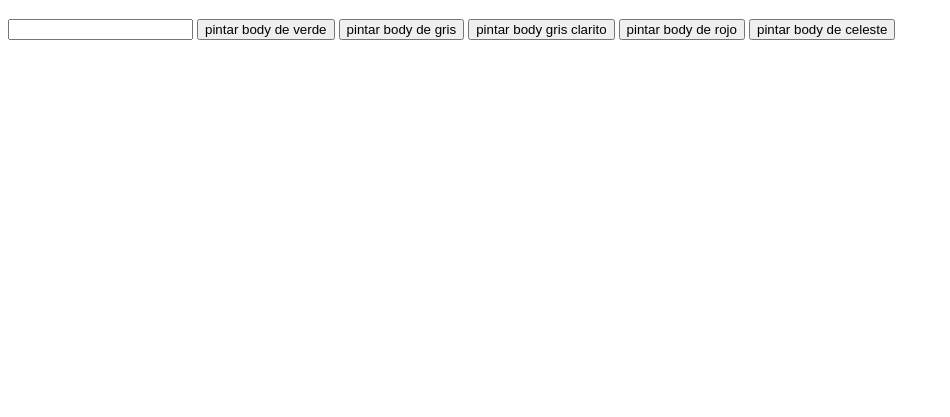
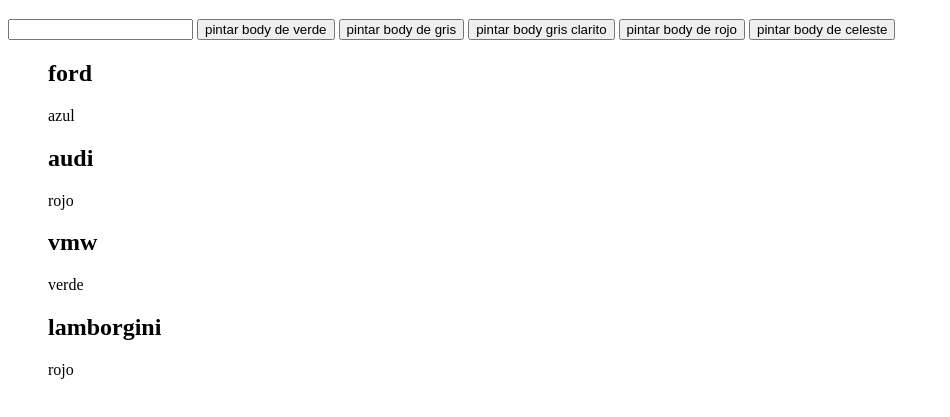
Before and after one commit to anmedina-arg/javascript-clases-tuoria-G107, a plain HTML site: page index.html in a window 1280 px wide. Shown: the part 61-478 px from the top of the page, without its empty margins (0-950 px from the left). Drawn offline with Linux system fonts and the light colour scheme.

Commit message:
clase de arreglos y objetos

```diff
--- a/assets/js/pepito.js
+++ b/assets/js/pepito.js
@@ -21,7 +21,7 @@
 // console.log(userInput);
 // console.log(userInput.value);
 
-// Revisen esto en https://pythontutor.com/ - Esto no se renderiza en la consola
+// // Revisen esto en https://pythontutor.com/ - Esto no se renderiza en la consola
 // var a = 950;
 
 // if (a < 576) {
@@ -34,7 +34,7 @@
 //   console.log('xl');
 // }
 
-// Revisen esto en https://pythontutor.com/ - Hagan la prueba de poner a=350
+// // Revisen esto en https://pythontutor.com/ - Hagan la prueba de poner a=350
 // var a = 350;
 
 // if (a < 576) {
@@ -104,24 +104,153 @@
 //   console.log('hace mucho calor');
 // }
 
-function pintar_body(color = 'lightgreen') {
-  var body = document.querySelector('body');
+// function pintar_body(color = 'lightgreen') {
+//   var body = document.querySelector('body');
 
-  console.log('el valor que le estoy pasando es: ', color);
+//   console.log('el valor que le estoy pasando es: ', color);
 
-  body.style.backgroundColor = color;
-}
+//   body.style.backgroundColor = color;
+// }
 
-function suma(a, b) {
-  return a + b;
-}
+// function suma(a, b) {
+//   return a + b;
+// }
 
-alert(suma(3, 5)); // 8
-var resultado = suma(3, 5);
+// alert(suma(3, 5)); // 8
+// var resultado = suma(3, 5);
 
-console.log(resultado);
+// console.log(resultado);
 
 // var dark_body = '#131313';
 // var light_body = '#e1e1e1';
 
 // pintar_body();
+
+// var nombre = ' andres ';
+// console.log(nombre);
+// // nombre.push('a');
+
+// var nombreSinEspacios = nombre.trim(nombre);
+// console.log(nombreSinEspacios);
+
+// var arreglo = ['perro', 'gato', 'ave'];
+// arreglo.push(2);
+
+// console.log(arreglo);
+
+// const autos = ['ford', 'chevrolet', 'audi', 'vmw'];
+
+// var auto = '';
+// let auto = "andres";
+// console.log('1', auto);
+
+// for (var auto of autos) {
+//   if (auto === 'ford') {
+//     auto = 'ford';
+//   }
+// }
+
+// console.log('2', auto);
+
+// let libros = [
+//   { titulo: 'el señor de los anillos', autor: 'Tolkien' },
+//   { titulo: 'martin fierro', autor: 'Jose hernandez' },
+//   { titulo: 'cien años de soledad', autor: 'Garcia Marquez' },
+// ];
+
+// for (let libro of libros) {
+//   console.log(`El libro: ${libro.titulo} fue escrito por ${libro.autor}`);
+// }
+
+let auto = {
+  marca: 'ford',
+  color: 'azul',
+  direccion: 'hidraulica',
+  año: 2020,
+  traccion: ['2 x 4', '4 x 4'],
+};
+
+// let alumno = {
+//   nombre: 'juan',
+//   apellido: 'rodriguez',
+//   hobby: 'escuchar musica',
+//   materiasAprobadas: [
+//     'lengua',
+//     'matematicas',
+//     { lenguagesDeProgramacion: ['python', 'javascript'] },
+//   ],
+// };
+
+// bracket notation
+console.log('bracket notation', auto['marca']);
+
+let propiedad = 'color';
+
+console.log('bracket notation con propiedad', auto[propiedad]);
+
+// dot notation
+console.log('dot notation', auto.traccion[1]);
+
+let autos = [
+  {
+    marca: 'ford',
+    color: 'azul',
+    direccion: 'hidraulica',
+    año: 2020,
+    traccion: ['2 x 4', '4 x 4'],
+    vendido: true,
+  },
+  {
+    marca: 'audi',
+    color: 'rojo',
+    direccion: 'hidraulica',
+    año: 2020,
+    traccion: ['2 x 4'],
+    vendido: false,
+  },
+  {
+    marca: 'vmw',
+    color: 'verde',
+    direccion: 'hidraulica',
+    año: 2023,
+    traccion: ['4 x 4'],
+    vendido: false,
+  },
+  {
+    marca: 'lamborgini',
+    color: 'rojo',
+    direccion: 'hidraulica',
+    año: 2023,
+    traccion: ['4 x 4'],
+    vendido: false,
+  },
+];
+
+// let vendidos = {};
+// console.log('autos vendidos antes del bucle for', vendidos);
+
+for (let auto of autos) {
+  // console.log('que es auto?', auto);
+  console.log(auto.marca);
+}
+
+// console.log('autos vendidos despues del bucle for', vendidos);
+// console.log(vendidos);
+
+let html = '';
+
+for (let auto of autos) {
+  html += `<div id="${auto.marca} class="producto">
+ <h2> ${auto.marca} </h2>
+ <span> ${auto.color} </span>
+ </div> `;
+  //   html =
+  //     html +
+  //     `<div id="${auto.marca} class="producto">
+  //  <h2> ${auto.marca} </h2>
+  //  <span> ${auto.color} </span>
+  //  </div> `;
+}
+
+const ele = document.querySelector('#autos');
+ele.innerHTML = html;
--- a/index.html
+++ b/index.html
@@ -25,6 +25,8 @@
 	<button onclick="pintar_body('red')">pintar body de rojo</button>
 	<button onclick="pintar_body('lightblue')">pintar body de celeste</button>
 
+	<ul id="autos"></ul>
+
 	<script src="assets/js/pepito.js"></script>
 
 </body>
```
